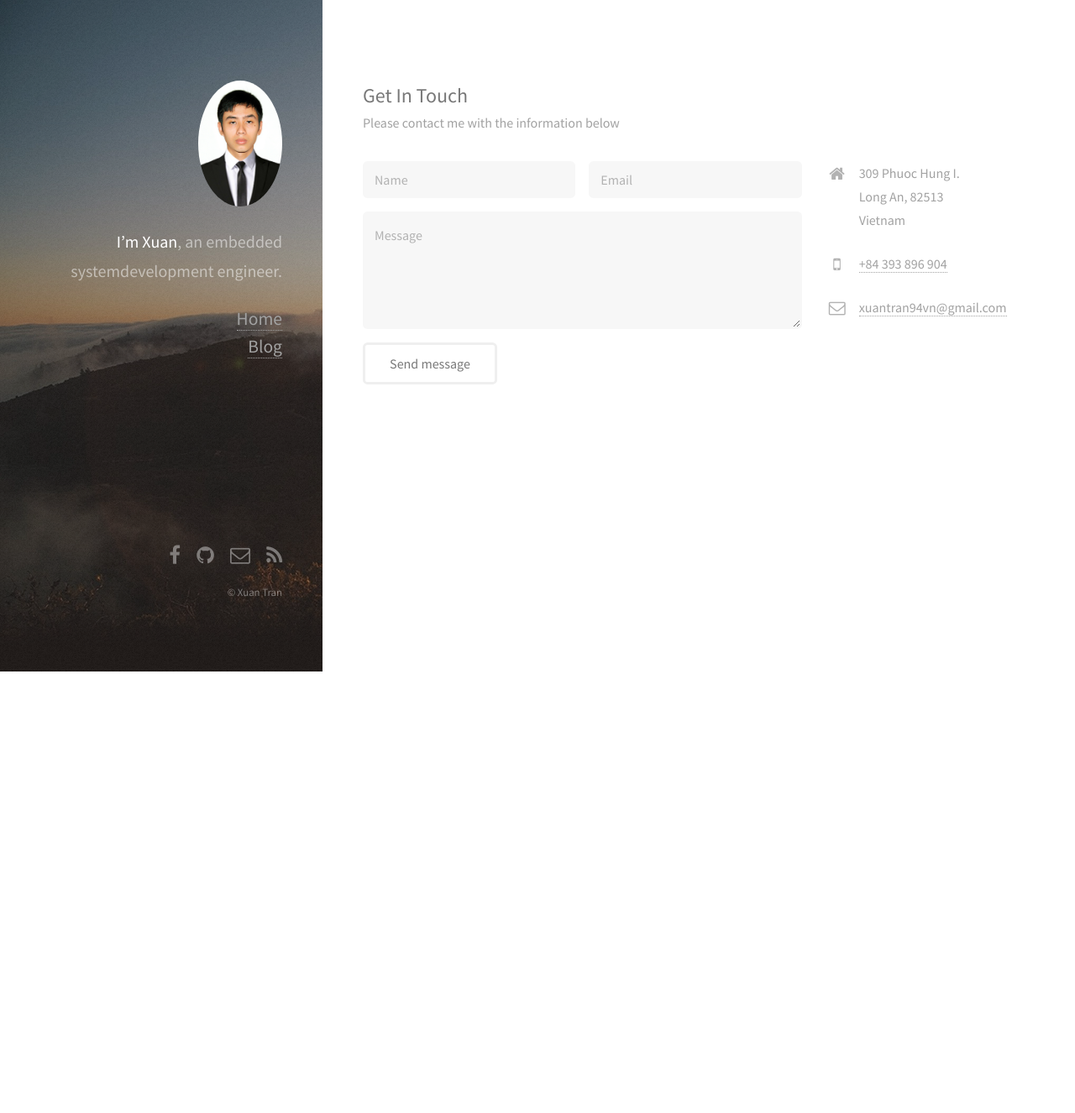
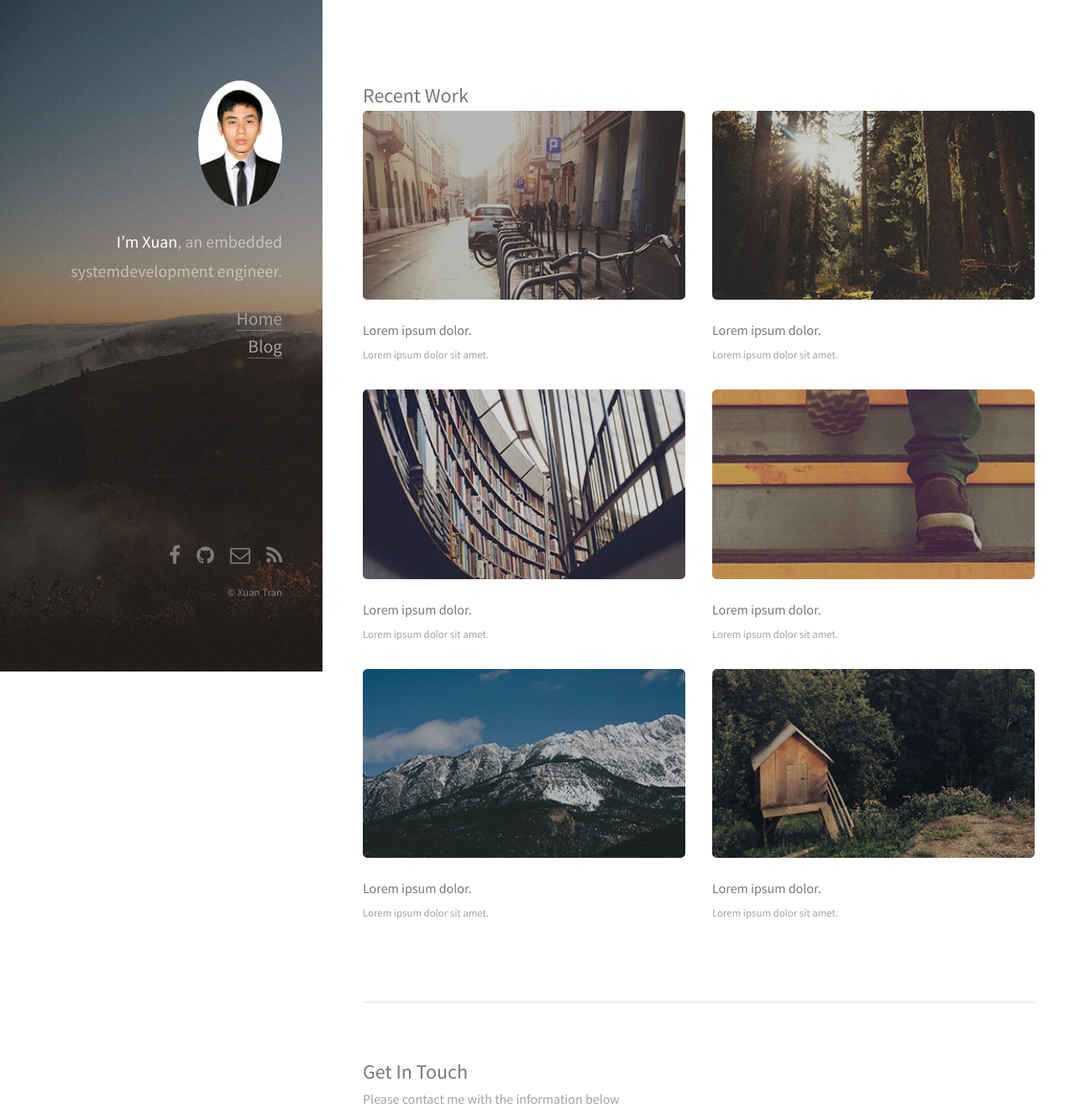
Before and after one commit to xuantran94/xuantran94.github.io, a plain HTML site: page index.html in a window 1280 px wide. Shown: the top 1326 px of the page at 84% size. Before the commit the page ends 800 px from the top, so only its background shows below. Drawn offline with Linux system fonts and the light colour scheme.

Commit message:
rebuilding site Tue Feb  5 19:36:08 +07 2019

```diff
--- a/index.html
+++ b/index.html
@@ -65,6 +65,51 @@ Free for personal and commercial use under the CCA 3.0 license (html5up.net/lice
 		<div id="main">
 
 
+
+
+		<!-- portfolio -->
+<section id="two">
+	<h2>Recent Work</h2>
+	<div class="row">
+
+		<article class="6u 12u$(xsmall) work-item">
+			<a href="https://xuantran94.github.io/images/fulls/01.jpg" class="image fit thumb"><img src="https://xuantran94.github.io/images/thumbs/01.jpg" alt="" /></a>
+			<h3>Lorem ipsum dolor.</h3>
+			<p>Lorem ipsum dolor sit amet.</p>
+		</article>
+
+		<article class="6u 12u$(xsmall) work-item">
+			<a href="https://xuantran94.github.io/images/fulls/02.jpg" class="image fit thumb"><img src="https://xuantran94.github.io/images/thumbs/02.jpg" alt="" /></a>
+			<h3>Lorem ipsum dolor.</h3>
+			<p>Lorem ipsum dolor sit amet.</p>
+		</article>
+
+		<article class="6u 12u$(xsmall) work-item">
+			<a href="https://xuantran94.github.io/images/fulls/03.jpg" class="image fit thumb"><img src="https://xuantran94.github.io/images/thumbs/03.jpg" alt="" /></a>
+			<h3>Lorem ipsum dolor.</h3>
+			<p>Lorem ipsum dolor sit amet.</p>
+		</article>
+
+		<article class="6u 12u$(xsmall) work-item">
+			<a href="https://xuantran94.github.io/images/fulls/04.jpg" class="image fit thumb"><img src="https://xuantran94.github.io/images/thumbs/04.jpg" alt="" /></a>
+			<h3>Lorem ipsum dolor.</h3>
+			<p>Lorem ipsum dolor sit amet.</p>
+		</article>
+
+		<article class="6u 12u$(xsmall) work-item">
+			<a href="https://xuantran94.github.io/images/fulls/05.jpg" class="image fit thumb"><img src="https://xuantran94.github.io/images/thumbs/05.jpg" alt="" /></a>
+			<h3>Lorem ipsum dolor.</h3>
+			<p>Lorem ipsum dolor sit amet.</p>
+		</article>
+
+		<article class="6u 12u$(xsmall) work-item">
+			<a href="https://xuantran94.github.io/images/fulls/06.jpg" class="image fit thumb"><img src="https://xuantran94.github.io/images/thumbs/06.jpg" alt="" /></a>
+			<h3>Lorem ipsum dolor.</h3>
+			<p>Lorem ipsum dolor sit amet.</p>
+		</article>
+
+	</div>
+</section>
 
 
 
```
